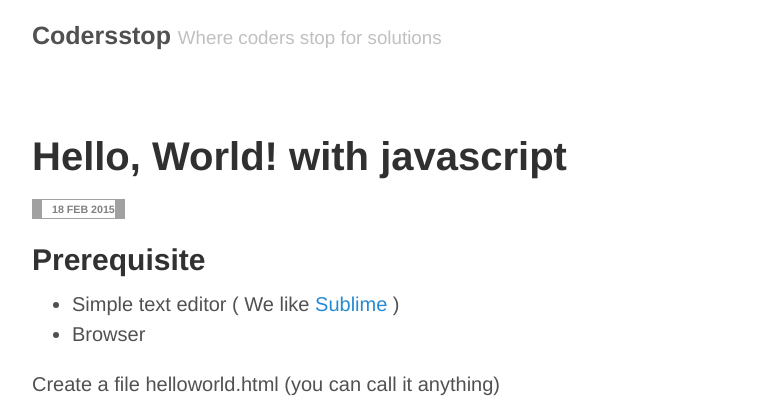
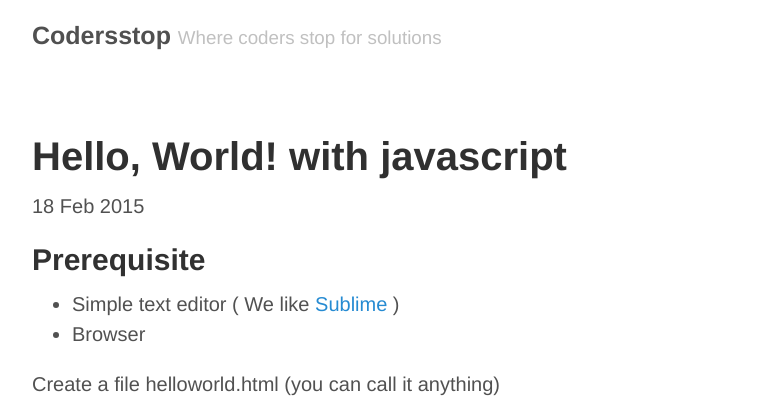
Before and after one commit to codersstop/codersstop.github.io, a Jekyll site: the page built from _posts/2015-02-18-hello-world-with-javascript.md, in a window 1280 px wide. Shown: the top 398 px of the page, without its empty margins (248-1031 px from the left). Built offline with Jekyll 4.4.1, drawn with Linux system fonts in a browser that asks for light colours; comment, search, counter and statistics services are not loaded.

Commit message:
fixing redirection.

```diff
--- a/_layouts/post.html
+++ b/_layouts/post.html
@@ -4,7 +4,7 @@
 
 <article class="post">
   <h1 class="post-title">{{ page.title }}</h1>
-  <time datetime="{{ page.date | date_to_xmlschema }}" class="date">{{ page.date | date_to_string }}</time>
+  <time datetime="{{ page.date | date_to_xmlschema }}">{{ page.date | date_to_string }}</time>
   {{ content }}
 </article>
 
@@ -14,7 +14,7 @@
     {% for post in site.related_posts limit:3 %}
       <li>
         <h3>
-          <a href="{{ site.baseurl }}{{ post.url }}">
+          <a href="{{ post.url }}">
             {{ post.title }}
             <small><time datetime="{{ post.date | date_to_xmlschema }}">{{ post.date | date_to_string }}</time></small>
           </a>
```
